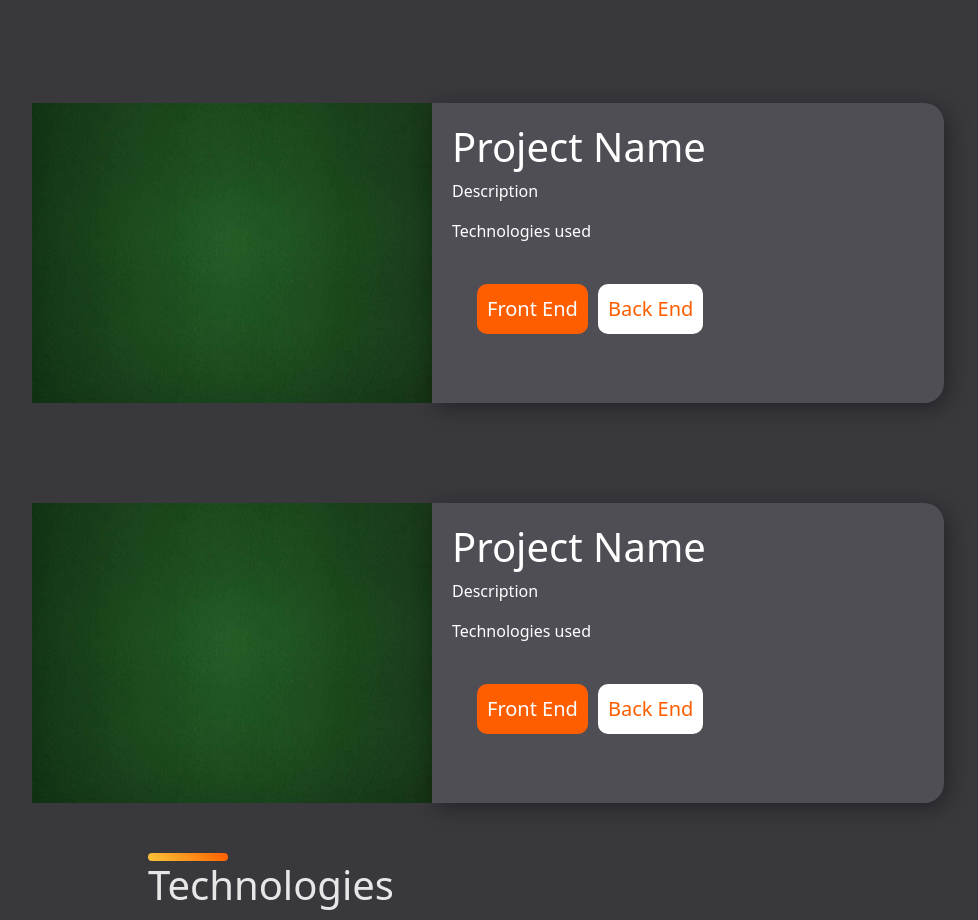
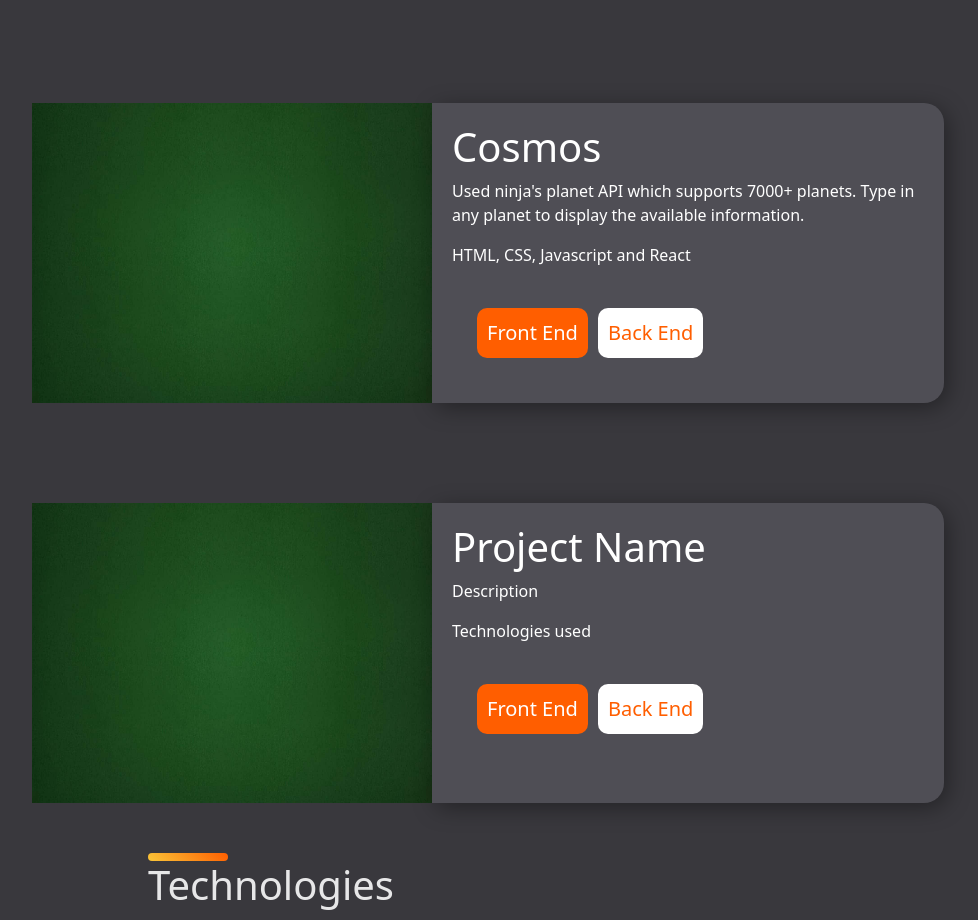
Before and after one commit to Pacman-1/portfolio, a React (Create React App) app: page / in a window 1280 px wide. Shown: the part 1960-2880 px from the top of the page, without its empty margins (152-1130 px from the left). Built offline with nearby package versions, Linux system fonts and the light colour scheme; a web font is replaced by a local one.

Commit message:
updated project section

```diff
--- a/src/components/Projectsection.js
+++ b/src/components/Projectsection.js
@@ -24,9 +24,9 @@ return (
             <img src={imagePhoto} alt=""  className="card-image"/>
 
             <div className="project-card">
-                <h1>Project Name</h1>
-                <p>Description</p>
-                <p>Technologies used</p>
+                <h1>Cosmos</h1>
+                <p>Used ninja's planet API which supports 7000+ planets. Type in any planet to display the available information.</p>
+                <p>HTML, CSS, Javascript and React</p>
 
                 <div className="buttons">
                 <button className="front-btn">Front End</button>
```
